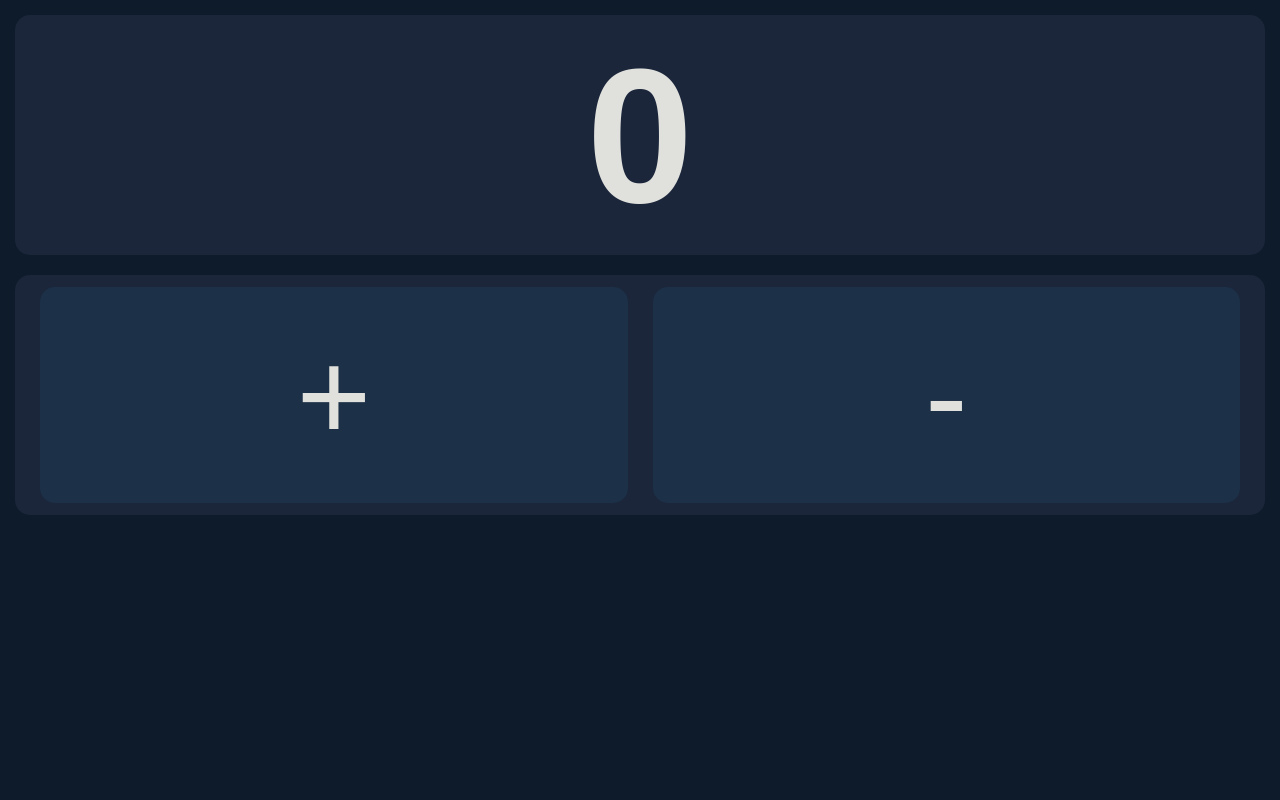
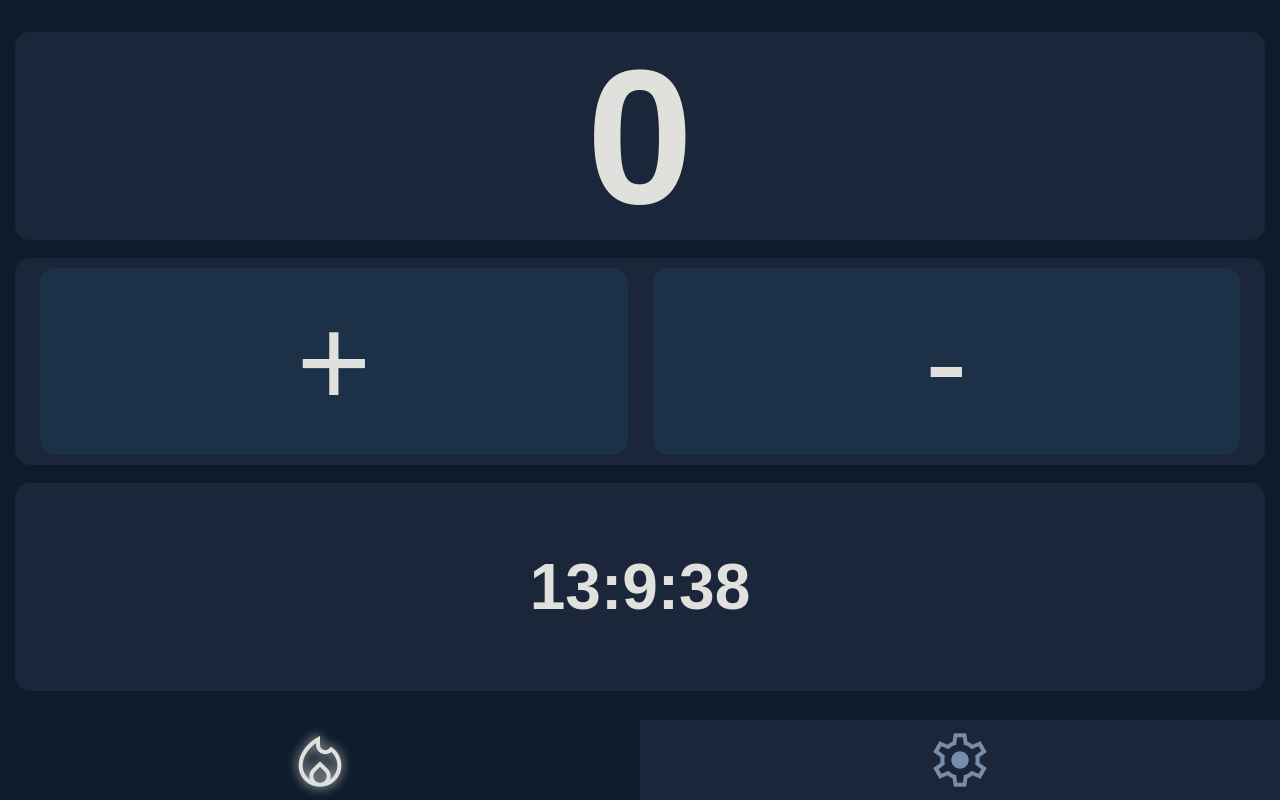
Before and after one commit to noahSnbr07/PushUpCounter, a React (Vite) app: page /today in a window 1280 px wide. Built offline with nearby package versions, Linux system fonts and the light colour scheme.

Commit message:
functionality added, timer added

```diff
--- a/src/App.jsx
+++ b/src/App.jsx
@@ -1,6 +1,8 @@
 import React, { useEffect } from 'react';
-import { BrowserRouter, Routes, Route } from 'react-router-dom';
+import { Routes, Route, useResolvedPath, useMatch, Link } from 'react-router-dom';
+
 //import components
+import Icon from './config/components/Icon.jsx';
 import Today from './pages/Today';
 import Settings from './pages/Settings';
 
@@ -9,14 +11,29 @@ import init from './config/functions/init.js';
 
 export default function App() {
     useEffect(() => { init() }, []);
+
     return (
         <main className='App'>
-            <BrowserRouter>
+            <div className='viewport'>
                 <Routes>
                     <Route index path='today' element={<Today />} />
                     <Route path='settings' element={<Settings />} />
                 </Routes>
-            </BrowserRouter>
+            </div>
+            <nav className='navbar'>
+                <CustomLink icon={'local_fire_department'} to={'today'} />
+                <CustomLink icon={'settings'} to={'settings'} />
+            </nav>
         </main>
     );
 }
+function CustomLink({ to, icon }) {
+    const resolvedPath = useResolvedPath(to)
+    const isActive = useMatch({ path: resolvedPath.pathname, end: true })
+
+    return (
+        <Link className={isActive ? "navbar-active" : ""} to={to} >
+            <Icon icon={icon} />
+        </Link>
+    );
+}
--- /dev/null
+++ b/src/config/functions/getTimeLeft.js
@@ -0,0 +1,12 @@
+export default function getTimeLeft() {
+    const now = new Date();
+    const midnight = new Date(now);
+    midnight.setHours(24, 0, 0, 0); // Set to midnight
+
+    const timeLeftInMillis = midnight - now;
+    const hours = Math.floor(timeLeftInMillis / 3600000);
+    const minutes = Math.floor((timeLeftInMillis % 3600000) / 60000);
+    const seconds = Math.floor((timeLeftInMillis % 60000) / 1000);
+
+    return `${hours}:${minutes}:${seconds}`;
+}
--- a/src/index.css
+++ b/src/index.css
@@ -25,6 +25,7 @@ body,
   box-sizing: border-box;
   font-family: Arial;
   overflow: hidden;
+  transition: 150ms ease-out;
 }
 
 .material-symbols-outlined {
@@ -34,3 +35,49 @@ body,
     'GRAD' 0,
     'opsz' 48;
 }
+
+.viewport {
+  height: 90%;
+  width: 100%;
+}
+
+.navbar {
+  position: absolute;
+  left: 0;
+  bottom: 0;
+  height: 10%;
+  width: 100dvw;
+  background-color: var(--bg-2);
+  display: flex;
+  flex-direction: row;
+  justify-content: center;
+  align-items: center;
+
+  & a {
+    height: 100%;
+    width: 50dvw;
+    text-decoration: none;
+    color: var(--fn-1);
+
+    & span {
+      height: 100%;
+      width: 100%;
+      column-rule: var(--fn-1);
+      display: flex;
+      justify-content: center;
+      align-items: center;
+      font-size: 4rem;
+    }
+  }
+}
+
+.navbar-active {
+  height: 100%;
+  width: 50%;
+  background-color: var(--bg-1);
+
+  & span {
+    color: var(--fn-2);
+    text-shadow: 0px 0px 12px var(--fn-2);
+  }
+}
--- a/src/main.jsx
+++ b/src/main.jsx
@@ -2,9 +2,12 @@ import './index.css';
 import React from 'react';
 import ReactDOM from 'react-dom/client';
 import App from './App';
+import { BrowserRouter } from 'react-router-dom';
 
 ReactDOM.createRoot(document.getElementById('root')).render(
   <React.StrictMode>
-    <App />
+    <BrowserRouter>
+      <App />
+    </BrowserRouter>
   </React.StrictMode>,
 );
--- a/src/pages/Today.jsx
+++ b/src/pages/Today.jsx
@@ -1,9 +1,10 @@
 import React, { useState, useEffect } from 'react';
 import '../styles/today.css';
-
+import getTimeLeft from '../config/functions/getTimeLeft.js';
 export default function Today() {
     const [todayScore, setTodayScore] = useState(JSON.parse(localStorage.getItem('score')) || 0);
     const [alltimeScore, setAlltimeScore] = useState(JSON.parse(localStorage.getItem('score_alltime')) || 0);
+    const [currentTime, setCurrentTime] = useState('');
 
     //change local variables not storage
     const manipulateScore = (operation) => {
@@ -11,11 +12,18 @@ export default function Today() {
         setAlltimeScore(prevScore => operation === 'increase' ? prevScore + 1 : prevScore - 1);
     }
 
-    //update and reset value onchange
+    //update and reset value
     useEffect(() => {
+        setCurrentTime(getTimeLeft());
         localStorage.setItem('score', todayScore);
         localStorage.setItem('score_alltime', alltimeScore);
     }, [todayScore]);
+
+    useEffect(() => {
+        setInterval(() => {
+            setCurrentTime(getTimeLeft());
+        }, 1000);
+    }, []);
 
     return (
         <div className='today'>
@@ -26,6 +34,9 @@ export default function Today() {
                 <button onClick={() => { manipulateScore('increase'); }}>+</button>
                 <button onClick={() => { manipulateScore('decrease'); }}>-</button>
             </section>
+            <section className='today-timeleft'>
+                <span>{currentTime}</span>
+            </section>
         </div>
     );
 }
--- a/src/styles/today.css
+++ b/src/styles/today.css
@@ -1,15 +1,18 @@
 .today {
     height: 100%;
     width: 100%;
+    display: flex;
+    flex-direction: column;
+    justify-content: space-evenly;
+    align-items: center;
 }
 
 .today section {
-    margin-bottom: 20px;
     border-radius: var(--bd-1);
     background-color: var(--bg-2);
     color: var(--fn-3);
     width: 100%;
-    height: 30dvh;
+    height: 30%;
 }
 
 .today-score {
@@ -35,3 +38,15 @@
         font-size: 8rem;
     }
 }
+
+.today-timeleft {
+    & span {
+        height: 100%;
+        width: 100%;
+        display: flex;
+        justify-content: center;
+        align-items: center;
+        font-size: 4rem;
+        font-weight: 900;
+    }
+}
```
